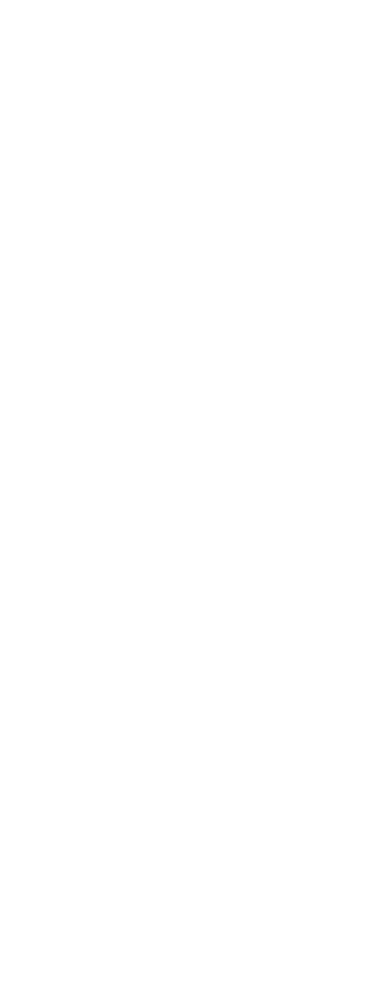
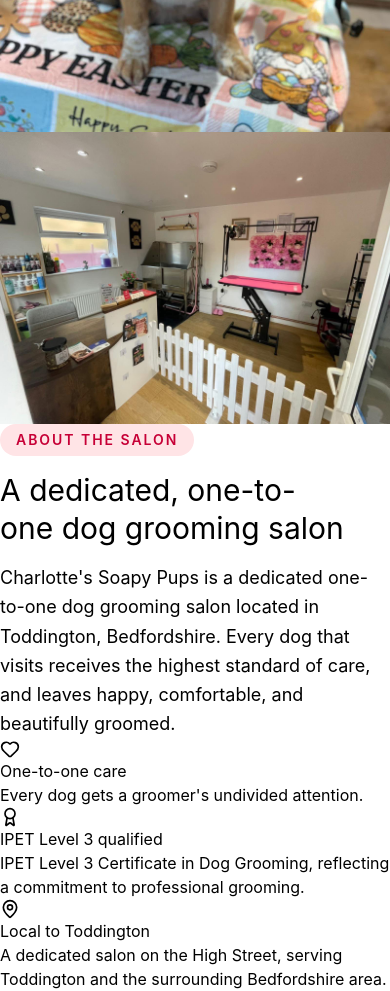
Before and after one commit to ecircuitt336/Charlotte-s_Soapy_Pups, a React (Vite) app: page / in a window 390 px wide. Shown: the part 1560-2551 px from the top of the page. Before the commit the page ends 1172 px from the top, so only its background shows below. Built offline with nearby package versions, Linux system fonts and the light colour scheme.

Commit message:
Added About section (not yet styled)

```diff
--- /dev/null
+++ b/src/components/sections/About.jsx
@@ -0,0 +1,65 @@
+import { Award, Heart, MapPin } from "lucide-react";
+import Container from "../ui/Container";
+import SectionHeading from "../ui/SectionHeading";
+import { businessInfo } from "../../data/businessInfo";
+
+const highlights = [
+  {
+    icon: Heart,
+    title: "One-to-one care",
+    text: "Every dog gets a groomer's undivided attention.",
+  },
+  {
+    icon: Award,
+    title: "IPET Level 3 qualified",
+    text:
+      businessInfo.credential +
+      ", reflecting a commitment to professional grooming.",
+  },
+  {
+    icon: MapPin,
+    title: "Local to Toddington",
+    text: "A dedicated salon on the High Street, serving Toddington and the surrounding Bedfordshire area.",
+  },
+];
+
+export default function About() {
+  return (
+    <Container>
+      <div>
+        <img
+          src="/images/shepherd-mix-rainbow-bandana.jpg"
+          alt="Happy shepherd-mix dog with a neat trim, wearing a rainbow bandana at Charlotte's Soapy Pups"
+        />
+        <img
+          src="/images/salon-interior.jpg"
+          alt="Inside Charlotte's Soapy Pups grooming salon in Toddington"
+        />
+      </div>
+
+      <div>
+        <SectionHeading
+          id="about-heading"
+          align="left"
+          eyebrow="About the salon"
+          title="A dedicated, one-to-one dog grooming salon"
+          description="Charlotte's Soapy Pups is a dedicated one-to-one dog grooming salon located in Toddington, Bedfordshire. Every dog that visits receives the highest standard of care, and leaves happy, comfortable, and beautifully groomed."
+        />
+
+        <dl>
+          {highlights.map(({ icon: Icon, title, text }) => (
+            <div key={title}>
+              <div>
+                <Icon className="h-5 w-5" />
+              </div>
+              <div>
+                <dt>{title}</dt>
+                <dd>{text}</dd>
+              </div>
+            </div>
+          ))}
+        </dl>
+      </div>
+    </Container>
+  );
+}
--- /dev/null
+++ b/src/components/ui/SectionHeading.jsx
@@ -0,0 +1,32 @@
+export default function SectionHeading({
+  id,
+  eyebrow,
+  title,
+  description,
+  align = "center",
+  as: Tag = "h2",
+}) {
+  const alignClass =
+    align === "left" ? "items-start text-left" : "items-center text-center";
+
+  return (
+    <div className={`flex flex-col ${alignClass} gap-4`}>
+      {eyebrow ? (
+        <span className="inline-flex items-center gap-2 rounded-full bg-rose-100 px-4 py-1.5 text-sm font-semibold uppercase tracking-[0.14em] text-rose-700">
+          {eyebrow}
+        </span>
+      ) : null}
+      <Tag
+        id={id}
+        className="text-balance text-3xl sm:text-4xl lg:text-[2.75rem] leading-tight"
+      >
+        {title}
+      </Tag>
+      {description ? (
+        <p className="max-w-2xl text-lg leading-relaxed text-ink-600">
+          {description}
+        </p>
+      ) : null}
+    </div>
+  );
+}
--- a/src/data/businessInfo.js
+++ b/src/data/businessInfo.js
@@ -1,4 +1,5 @@
 export const businessInfo = {
     groomingPhone: "+447368909066",
     groomingPhoneDisplay: "07368 909066",
+    credential: "IPET Level 3 Certificate in Dog Grooming",
 }
--- a/src/pages/Home.jsx
+++ b/src/pages/Home.jsx
@@ -1,9 +1,11 @@
 import Hero from "../components/sections/Hero";
+import About from "../components/sections/About";
 
 export default function Home() {
   return (
     <>
       <Hero />
+      <About />
     </>
   );
 }
```
